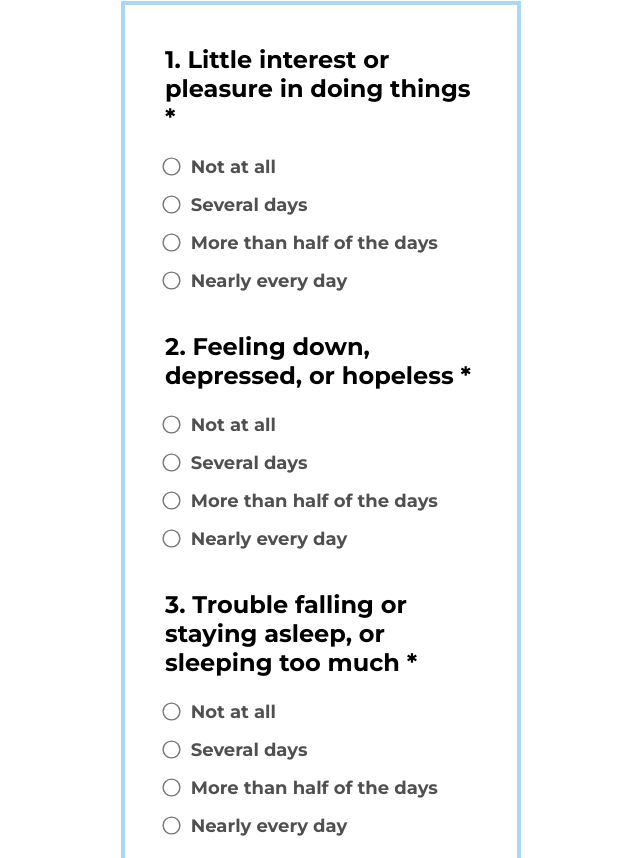
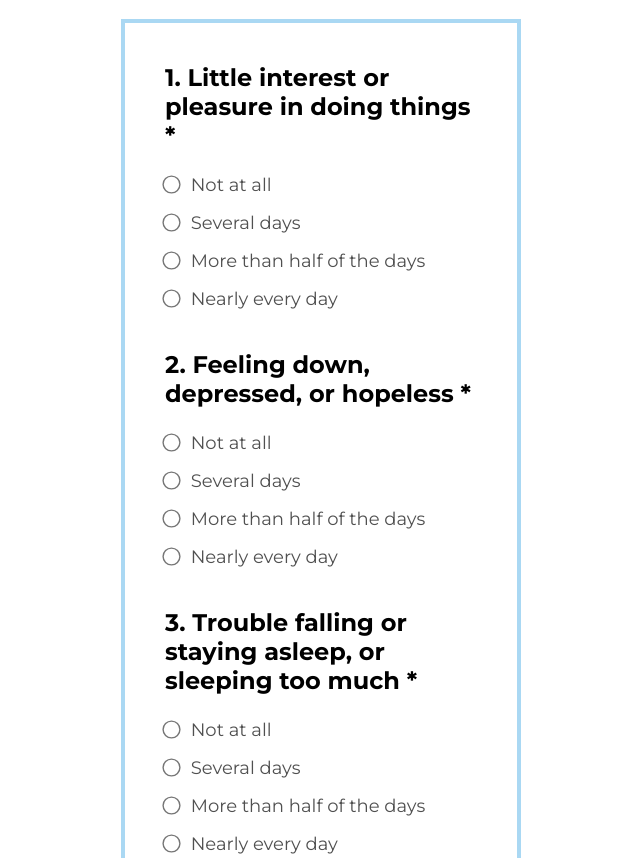
Before and after one commit to idonotexist-0/innersupport, a plain HTML site: page index.html in a window 1280 px wide. Shown: the part 7716-8574 px from the top of the page, without its empty margins (319-959 px from the left). Drawn offline with nearby package versions, Linux system fonts and the light colour scheme.

Commit message:
Add files via upload

```diff
--- a/style.css
+++ b/style.css
@@ -168,7 +168,6 @@ body {
 
 .body .questions .question label {
   margin-left: 8px;
-  font-weight: 700;
   color: #505050;
 }
 
```
Also changed, not shown: index.html (+1 -0 lines).
